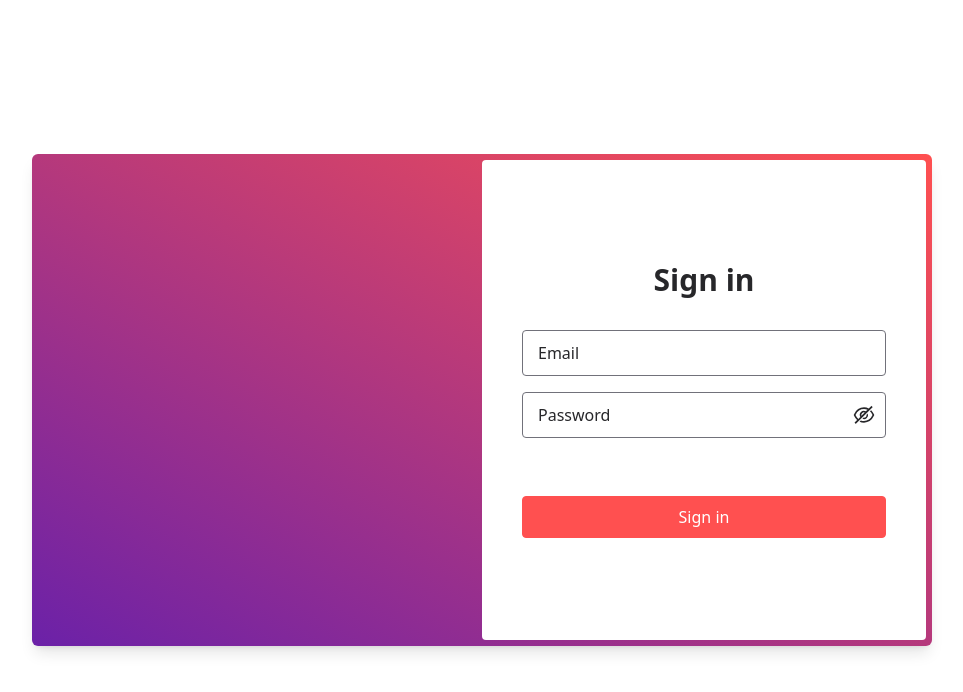
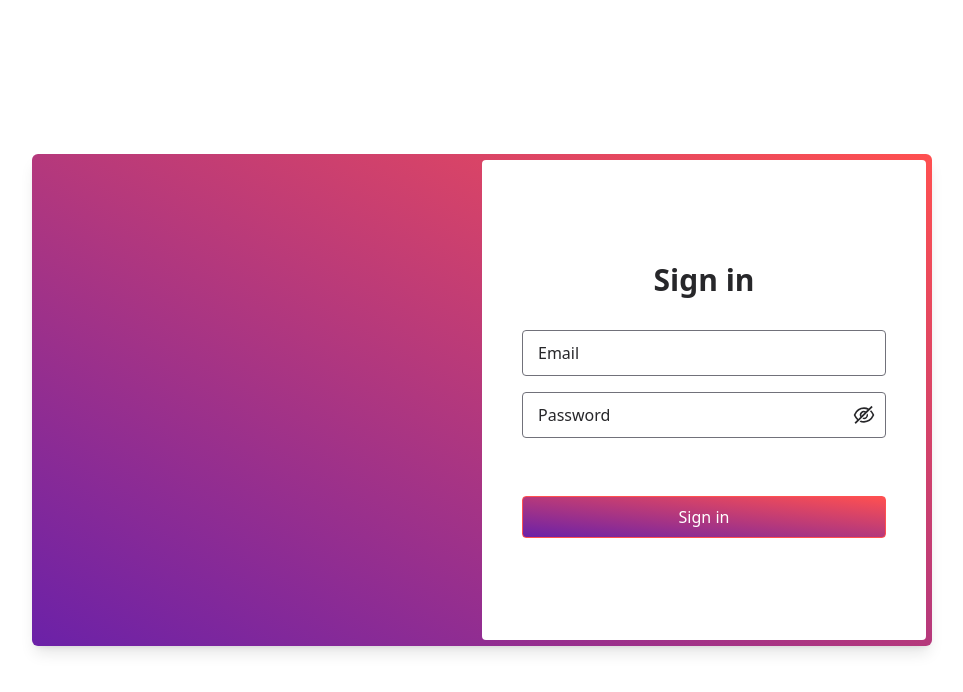
Before and after one commit to Percival234/Soundine, a React (Vite) app: page /user/sign-in in a window 1280 px wide. Shown: the top 692 px of the page, without its empty margins (158-1121 px from the left). Built offline with nearby package versions, Linux system fonts and the light colour scheme; no server answers.

Commit message:
change button bg

```diff
--- a/src/Components/UI/Buttons/Button.jsx
+++ b/src/Components/UI/Buttons/Button.jsx
@@ -3,7 +3,7 @@ import { twMerge } from 'tailwind-merge';
 
 function Button({ children, className, type, ...props }) {
   const classes = twMerge(
-    'py-2 px-3 lg:px-5 text-sm lg:text-base text-white rounded bg-main border border-solid border-main duration-200 hover:bg-transparent hover:text-main disabled:opacity-50',
+    'py-2 px-3 lg:px-5 text-sm lg:text-base text-white rounded bg-gradient-to-tr from-purple-800 to-main border border-solid border-main duration-200 hover:bg-transparent hover:text-main disabled:opacity-50',
     className
   );
 
```
